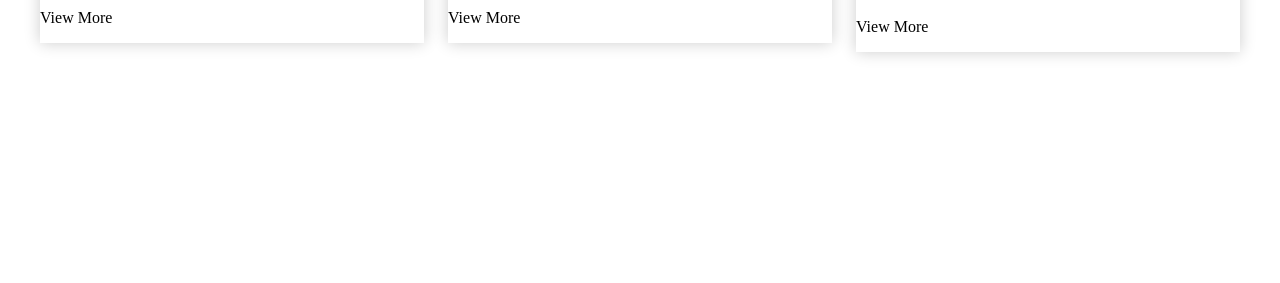
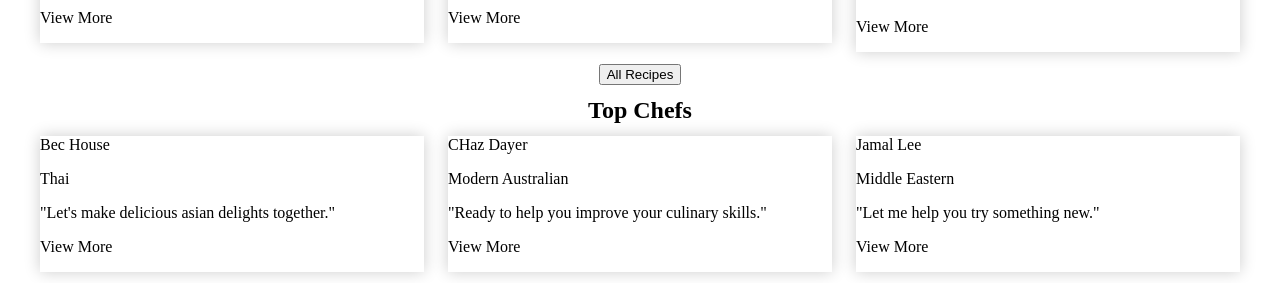
Before and after one commit to cdrmr18/kook-web, a React (Create React App) app: page / in a window 1280 px wide. Shown: the part 574-857 px from the top of the page. Before the commit the page ends 800 px from the top, so only its background shows below. Built offline with nearby package versions, Linux system fonts and the light colour scheme.

Commit message:
set up basic elements of homepage

```diff
--- a/src/App.js
+++ b/src/App.js
@@ -1,12 +1,16 @@
-import RecipiesList from "./components/recipiesList/recipesList.component";
+import TopList from "./components/recipiesList/recipesList.component";
 import HomeBanner from "./components/homeBanner/homeBanner.component";
+import { recipes } from "./recipesData";
+import { chefs } from "./chefData";
+
 import "./App.css";
 
 function App() {
   return (
     <div className="App-container">
       <HomeBanner />
-      <RecipiesList />
+      <TopList title="Recipes" data={recipes} />
+      <TopList title="Chefs" data={chefs} />
     </div>
   );
 }
--- /dev/null
+++ b/src/chefData.js
@@ -0,0 +1,35 @@
+export const chefs = [
+  {
+    id: 1,
+    name: "Bec House",
+    restaurant: "The Thai House",
+    job_title: "Sous Chef",
+    introduction:
+      "To ensure that each guest receives prompt, professional, friendly and courteous service. To provide nutritional, well-prepared meals – using only quality ingredients.",
+    description: `"Let's make delicious asian delights together."`,
+    cuisine: "Thai",
+    user_id: 2,
+  },
+  {
+    id: 2,
+    name: "CHaz Dayer",
+    restaurant: "Moon Pie",
+    job_title: "Executive Chef",
+    introduction:
+      "I am committed to offer a locally differentiated cooking experience to its customers in each of its markets, to deliver superior value and to maintain high social, environmental and ethical standards.",
+    cuisine: "Modern Australian",
+    description: `"Ready to help you improve your culinary skills."`,
+    user_id: 4,
+  },
+  {
+    id: 3,
+    name: "Jamal Lee",
+    restaurant: "Old House",
+    job_title: "Head Chef",
+    introduction:
+      " To consistently provide our customers with impeccable service by demonstrating warmth, graciousness, efficiency, knowledge, professionalism and integrity in our work. ",
+    cuisine: "Middle Eastern",
+    description: ` "Let me help you try something new."`,
+    user_id: 6,
+  },
+];
--- a/src/components/recipeCard/recipeCard.component.jsx
+++ b/src/components/recipeCard/recipeCard.component.jsx
@@ -1,16 +1,16 @@
 import React from "react";
-import { RecipeContainer } from "./recipeCard.style";
+import { TopCardContainer } from "./recipeCard.style";
 
-const RecipeCard = ({ recipe }) => {
-  const { name, description, cuisine } = recipe;
+const TopCard = ({ data }) => {
+  const { name, description, cuisine } = data;
   return (
-    <RecipeContainer>
+    <TopCardContainer>
       <div>{name}</div>
       <p>{cuisine}</p>
-      <p>{description}</p>
+      {description}
       <p>View More</p>
-    </RecipeContainer>
+    </TopCardContainer>
   );
 };
 
-export default RecipeCard;
+export default TopCard;
--- a/src/components/recipeCard/recipeCard.style.jsx
+++ b/src/components/recipeCard/recipeCard.style.jsx
@@ -1,15 +1,12 @@
 import styled from "styled-components";
 
-export const RecipeContainer = styled.div`
+export const TopCardContainer = styled.div`
   overflow: hidden;
   background: white;
   box-shadow: 0 0 15px rgba(0, 0, 0, 0.2);
   margin: 0 12px;
   width: 30%;
 `;
-// .card-trip {
-//
-// }
 
 // .card-trip > img {
 //   height: 200px;
--- a/src/components/recipiesList/recipesList.component.jsx
+++ b/src/components/recipiesList/recipesList.component.jsx
@@ -1,19 +1,22 @@
 import React, { Fragment } from "react";
-import RecipeCard from "../recipeCard/recipeCard.component";
-import { recipes } from "../../recipesData";
-import { RecipesContainer, RecipesHeader } from "./recipiesList.style";
+import TopCard from "../recipeCard/recipeCard.component";
 
-const RecipiesList = () => {
+import { TopContainer, TopHeader, ButtonContainer } from "./recipiesList.style";
+
+const TopList = ({ title, data }) => {
   return (
     <Fragment>
-      <RecipesHeader>Top Recipes</RecipesHeader>
-      <RecipesContainer>
-        {recipes.map((recipe) => (
-          <RecipeCard key={recipe.id} recipe={recipe} />
+      <TopHeader>Top {title}</TopHeader>
+      <TopContainer>
+        {data.map((data) => (
+          <TopCard key={data.id} data={data} />
         ))}
-      </RecipesContainer>
+      </TopContainer>
+      <ButtonContainer>
+        <button>All {title}</button>
+      </ButtonContainer>
     </Fragment>
   );
 };
 
-export default RecipiesList;
+export default TopList;
--- a/src/components/recipiesList/recipiesList.style.jsx
+++ b/src/components/recipiesList/recipiesList.style.jsx
@@ -1,12 +1,19 @@
 import styled from "styled-components";
 
-export const RecipesContainer = styled.div`
+export const TopContainer = styled.div`
   display: flex;
   justify-content: center;
   align-items: center;
 `;
 
-export const RecipesHeader = styled.h2`
+export const TopHeader = styled.h2`
   text-align: center;
   margin: 12px auto;
 `;
+
+export const ButtonContainer = styled.div`
+  display: flex;
+  justify-content: center;
+  align-items: center;
+  margin-top: 12px;
+`;
```
